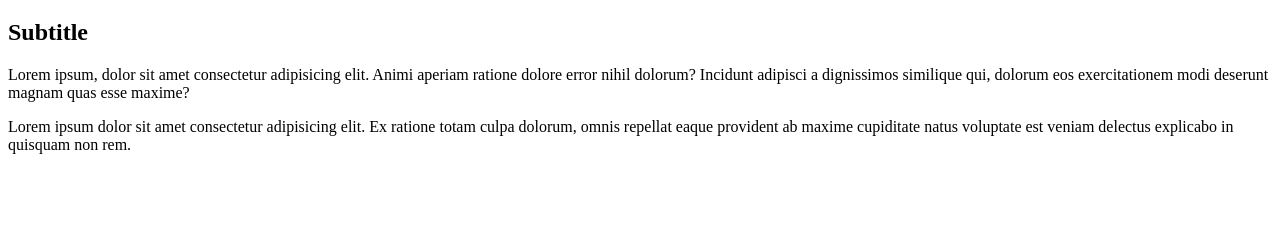
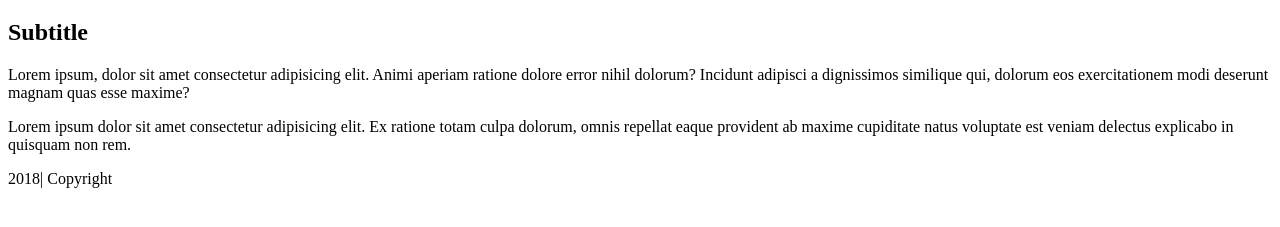
Before and after one commit to jonathanjd/mi-proyecto-jonathan, a plain HTML site: page servicio.html in a window 1280 px wide. Shown: the part 61-288 px from the top of the page. Drawn offline with Linux system fonts and the light colour scheme.

Commit message:
Footer para la section de Servicios

```diff
--- a/servicio.html
+++ b/servicio.html
@@ -11,5 +11,8 @@
    <h2>Subtitle</h2>
    <p>Lorem ipsum, dolor sit amet consectetur adipisicing elit. Animi aperiam ratione dolore error nihil dolorum? Incidunt adipisci a dignissimos similique qui, dolorum eos exercitationem modi deserunt magnam quas esse maxime?</p>
     <p>Lorem ipsum dolor sit amet consectetur adipisicing elit. Ex ratione totam culpa dolorum, omnis repellat eaque provident ab maxime cupiditate natus voluptate est veniam delectus explicabo in quisquam non rem.</p>
+    <footer>
+        <p>2018| Copyright</p>
+    </footer>
 </body>
 </html>
```
